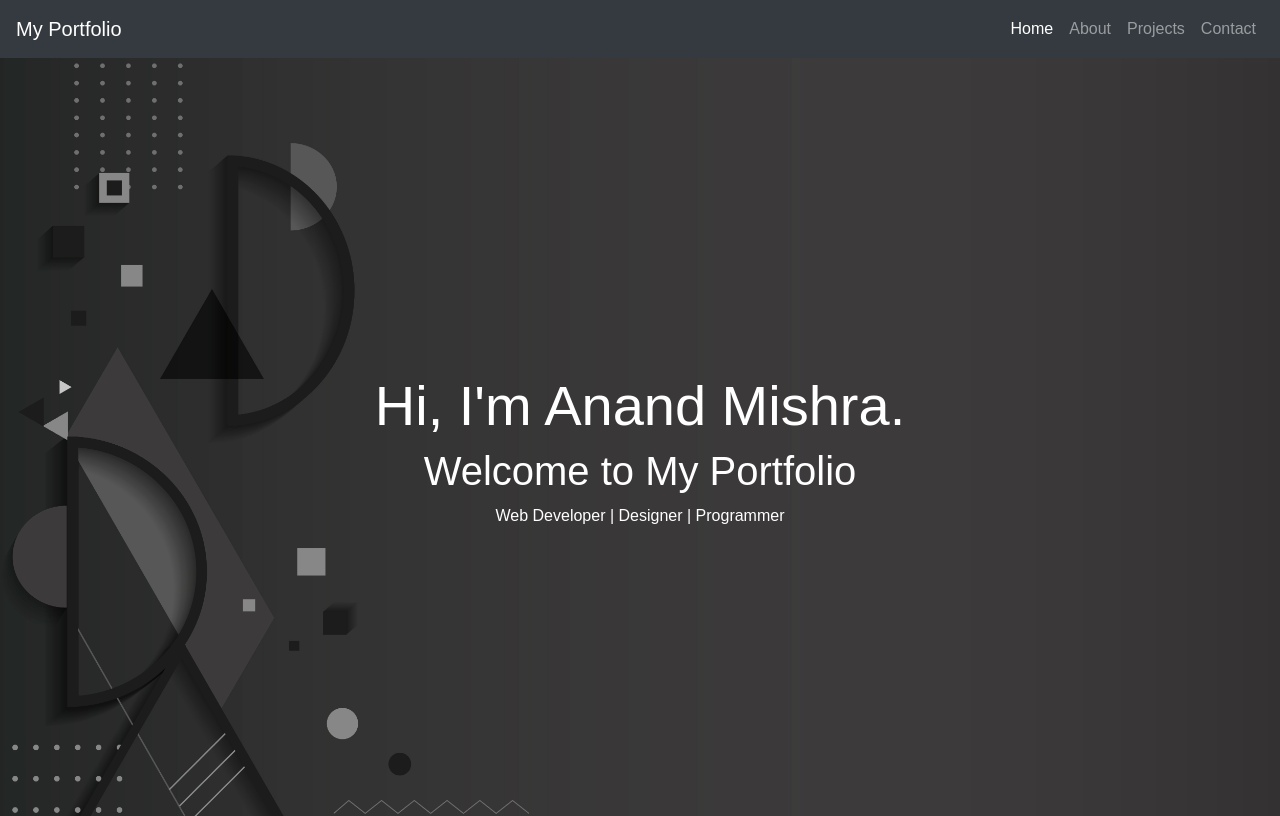
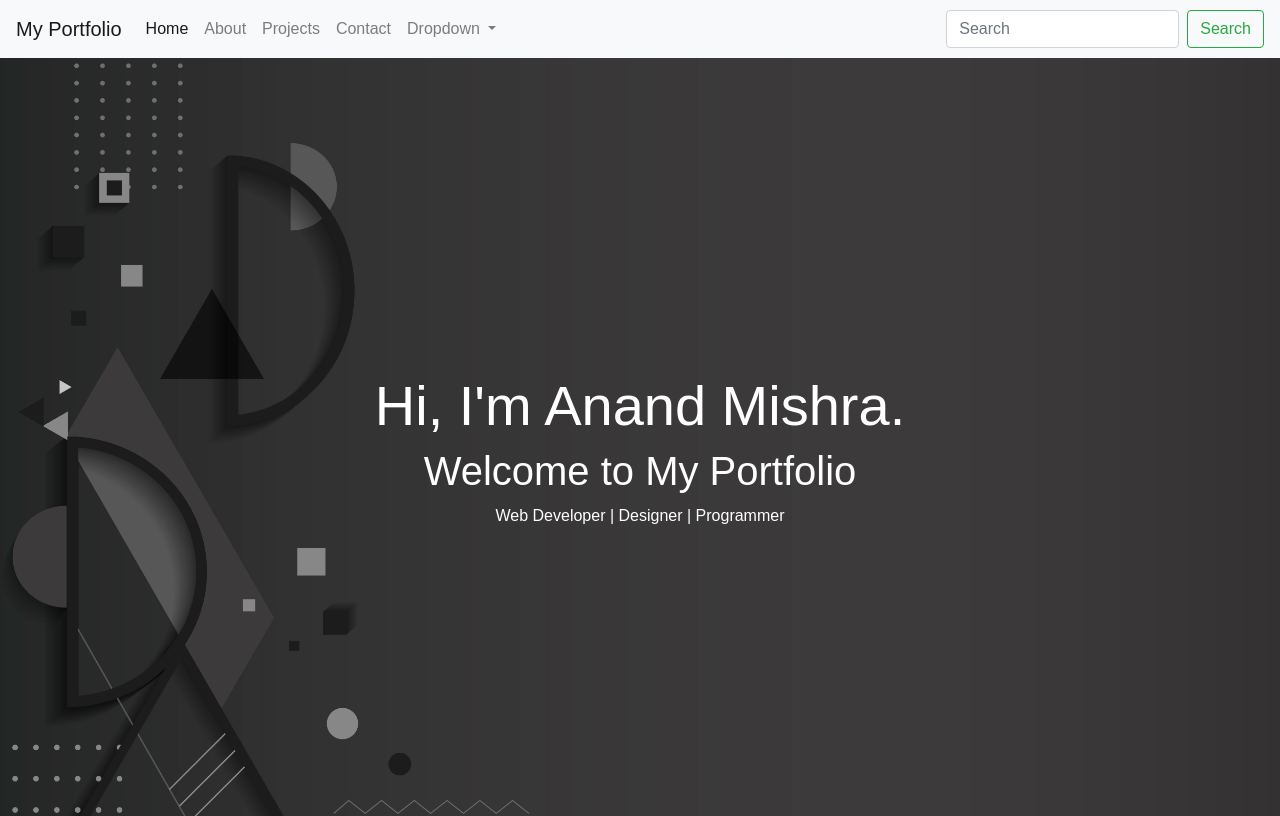
Before and after one commit to AnandMishra7897/Portfolio, a plain HTML site: page index.html in a window 1280 px wide. Shown: the top 816 px of the page. Drawn offline with nearby package versions, Linux system fonts and the light colour scheme.

Commit message:
Update 2

```diff
--- a/index.html
+++ b/index.html
@@ -12,16 +12,17 @@
 
 <body>
   <!-- Navbar -->
-  <nav class="navbar navbar-expand-lg navbar-dark bg-dark">
+  <nav class="navbar navbar-expand-lg navbar-light bg-light">
     <a class="navbar-brand" href="#">My Portfolio</a>
-    <button class="navbar-toggler" type="button" data-toggle="collapse" data-target="#navbarNav"
-      aria-controls="navbarNav" aria-expanded="false" aria-label="Toggle navigation">
+    <button class="navbar-toggler" type="button" data-toggle="collapse" data-target="#navbarSupportedContent"
+      aria-controls="navbarSupportedContent" aria-expanded="false" aria-label="Toggle navigation">
       <span class="navbar-toggler-icon"></span>
     </button>
-    <div class="collapse navbar-collapse" id="navbarNav">
-      <ul class="navbar-nav ml-auto">
+
+    <div class="collapse navbar-collapse" id="navbarSupportedContent">
+      <ul class="navbar-nav mr-auto">
         <li class="nav-item active">
-          <a class="nav-link" href="#home">Home</a>
+          <a class="nav-link active" href="#home">Home <span class="sr-only">(current)</span></a>
         </li>
         <li class="nav-item">
           <a class="nav-link" href="#about">About</a>
@@ -32,7 +33,23 @@
         <li class="nav-item">
           <a class="nav-link" href="#contact">Contact</a>
         </li>
+        <li class="nav-item dropdown">
+          <a class="nav-link dropdown-toggle" href="#" id="navbarDropdown" role="button" data-toggle="dropdown"
+            aria-haspopup="true" aria-expanded="false">
+            Dropdown
+          </a>
+          <div class="dropdown-menu" aria-labelledby="navbarDropdown">
+            <a class="dropdown-item" href="#">Action</a>
+            <a class="dropdown-item" href="#">Another action</a>
+            <div class="dropdown-divider"></div>
+            <a class="dropdown-item" href="#">Something else here</a>
+          </div>
+        </li>
       </ul>
+      <form class="form-inline my-2 my-lg-0">
+        <input class="form-control mr-sm-2" type="search" placeholder="Search" aria-label="Search">
+        <button class="btn btn-outline-success my-2 my-sm-0" type="submit">Search</button>
+      </form>
     </div>
   </nav>
 
```
